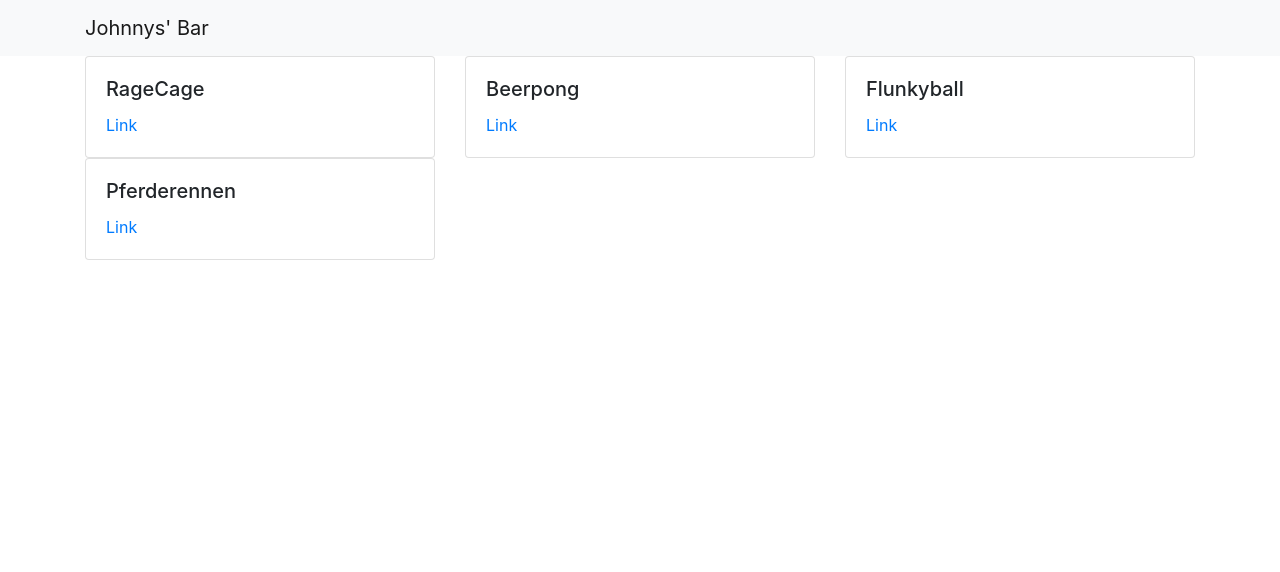
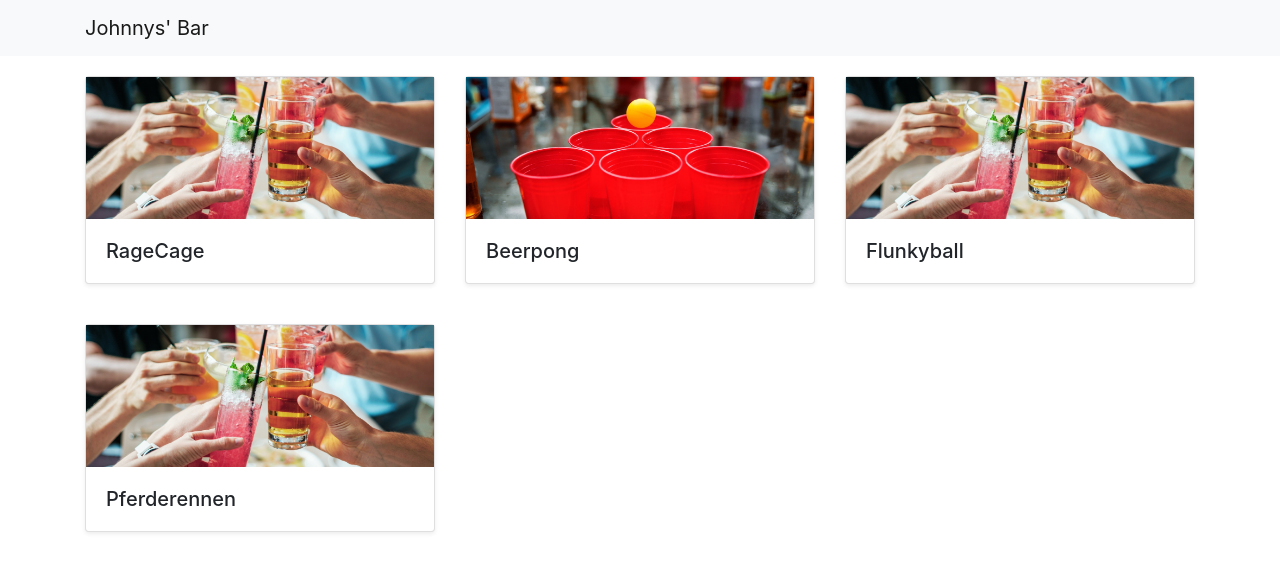
Before and after one commit to luxterful/johnnysbar_web, a Next.js app: page / in a window 1280 px wide. Shown: the top 572 px of the page. Built offline with nearby package versions, Linux system fonts and the light colour scheme.

Commit message:
added header image and styling

```diff
--- a/css/styles.css
+++ b/css/styles.css
@@ -1,57 +1,21 @@
-body {
-  margin: 0;
-  font-family: "Lato", sans-serif;
+.custom-card .custom-card-img {
+  background-repeat: no-repeat;
+  background-position: center center;
+  -webkit-background-size: cover;
+  background-size: cover;
+  height: 142px;
 }
 
-.sidebar {
-  margin: 0;
-  padding: 0;
-  width: 200px;
-  background-color: #f1f1f1;
-  position: fixed;
-  height: 100%;
-  overflow: auto;
+.custom-card {
+  margin: 20px 0;
+  box-shadow: 0 0.125rem 0.25rem rgba(0, 0, 0, 0.075) !important;
+  cursor: pointer;
 }
 
-.sidebar a {
-  display: block;
-  color: black;
-  padding: 16px;
-  text-decoration: none;
+.custom-card .card-title {
+  margin-bottom: 0;
 }
 
-.sidebar a.active {
-  background-color: #4caf50;
-  color: white;
+.custom-card:hover {
+  box-shadow: 0 0.125rem 0.25rem rgba(0, 0, 0, 0.175) !important;
 }
-
-.sidebar a:hover:not(.active) {
-  background-color: #555;
-  color: white;
-}
-
-div.content {
-  margin-left: 200px;
-  padding: 1px 16px;
-}
-
-@media screen and (max-width: 700px) {
-  .sidebar {
-    width: 100%;
-    height: auto;
-    position: relative;
-  }
-  .sidebar a {
-    float: left;
-  }
-  div.content {
-    margin-left: 0;
-  }
-}
-
-@media screen and (max-width: 400px) {
-  .sidebar a {
-    text-align: center;
-    float: none;
-  }
-}
--- a/pages/games/beerpong.mdx
+++ b/pages/games/beerpong.mdx
@@ -1,5 +1,6 @@
 export const meta = {
-  title: "Beerpong"
+  title: "Beerpong",
+  image: "/images/games/beerpong.jpg"
 };
 
 
--- a/pages/index.jsx
+++ b/pages/index.jsx
@@ -1,18 +1,27 @@
 import games from "../util/genGameList";
 import { Card, Row, Col } from "react-bootstrap";
+import Link from "next/link";
 
 const index = ({ router }) => {
   return (
     <Row>
       {games.map((game, index) => (
-        <Col md={4} key={index}>
-          <Card key={index}>
-            <Card.Body>
-              <Card.Title>{game.meta.title}</Card.Title>
-              <Card.Link href={game.path}>Link</Card.Link>
-            </Card.Body>
-          </Card>
-        </Col>
+        <Link href={game.path} key={index}>
+          <Col md={4}>
+            <Card className="custom-card shadow-sm">
+              <div
+                className="custom-card-img"
+                style={{
+                  backgroundImage: `url(${game.meta.image || "/images/games.jpg"})`
+                }}
+              ></div>
+
+              <Card.Body>
+                <Card.Title>{game.meta.title}</Card.Title>
+              </Card.Body>
+            </Card>
+          </Col>
+        </Link>
       ))}
     </Row>
   );
--- a/util/genGameList.js
+++ b/util/genGameList.js
@@ -12,7 +12,8 @@ const games = (context => {
     const path = "/games/" + slug;
     return {
       path,
-      meta
+      meta,
+      slug
     };
   });
 })(require.context("../pages/games", true, /\.mdx$/));
```
Also changed, not shown: public/images/games.jpg (added), public/images/games/beerpong.jpg (added).
